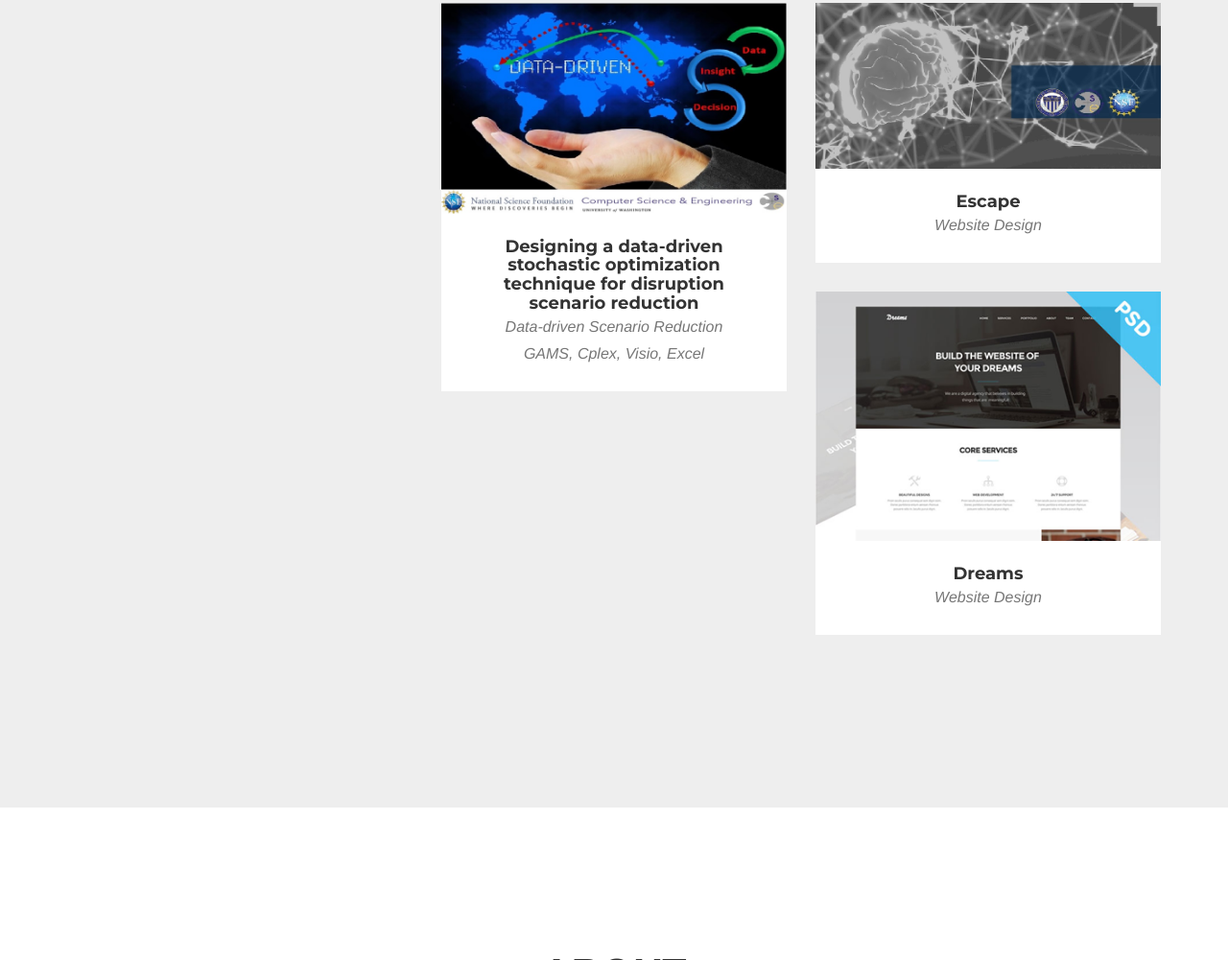
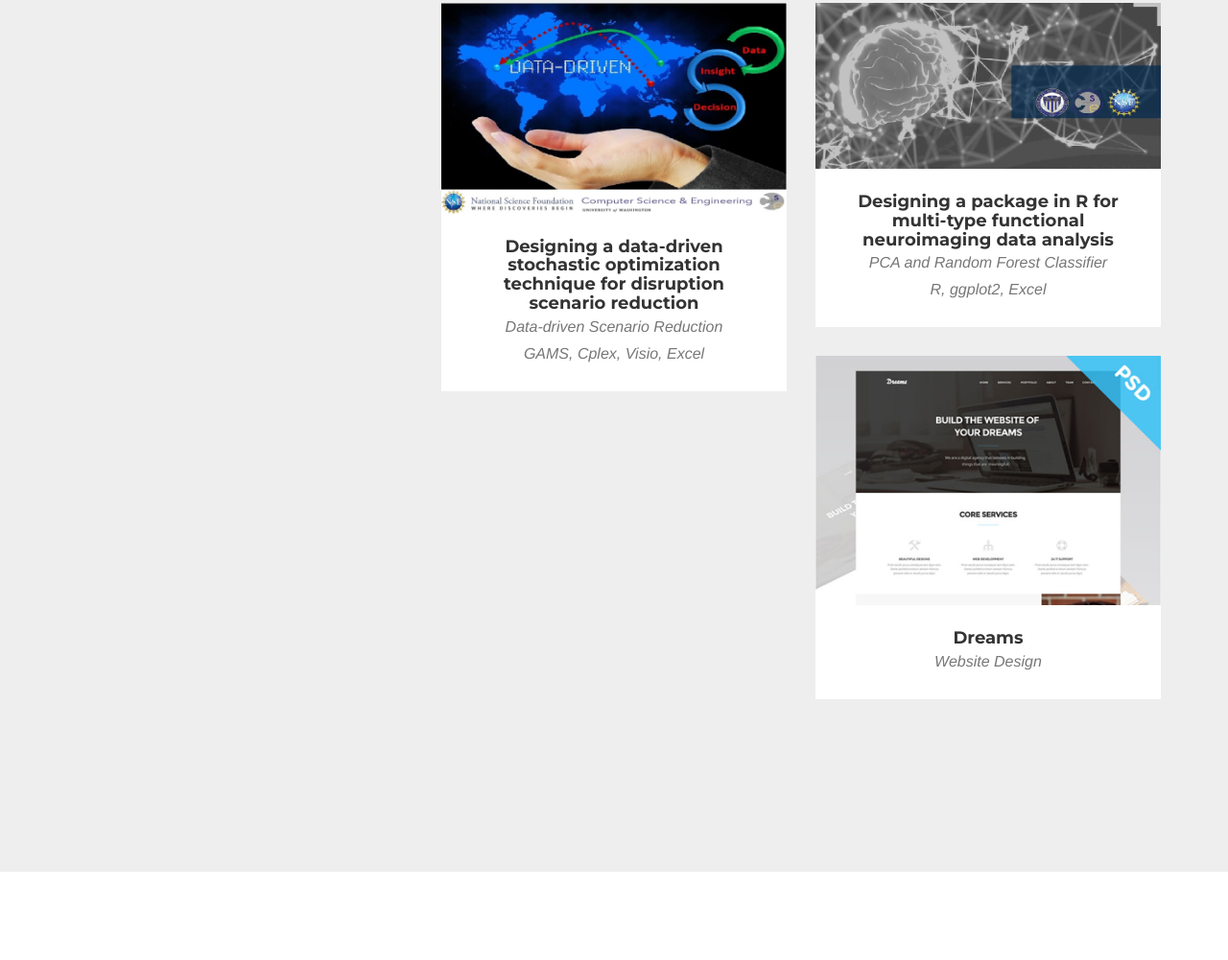
Before and after one commit to nimasasa/MyWeb, a website: page index.html in a window 1280 px wide. Shown: the part 2298-3299 px from the top of the page at 96% size. Drawn offline with nearby package versions, Linux system fonts and the light colour scheme; a web font is replaced by a local one.

Commit message:
ttttttttttt

```diff
--- a/index.html
+++ b/index.html
@@ -225,8 +225,9 @@
                         <img src="img/portfolio/neuro.jpg" class="img-responsive" alt="">
                     </a>
                     <div class="portfolio-caption">
-                        <h4>Escape</h4>
-                        <p class="text-muted">Website Design</p>
+                      <h4>Designing a package in R for multi-type functional neuroimaging data analysis</h4>
+                      <p class="text-muted">PCA and Random Forest Classifier</p>
+                      <p class="text-muted">R, ggplot2, Excel</p>
                     </div>
                 </div>
                 <div class="col-md-4 col-sm-6 portfolio-item">
```
